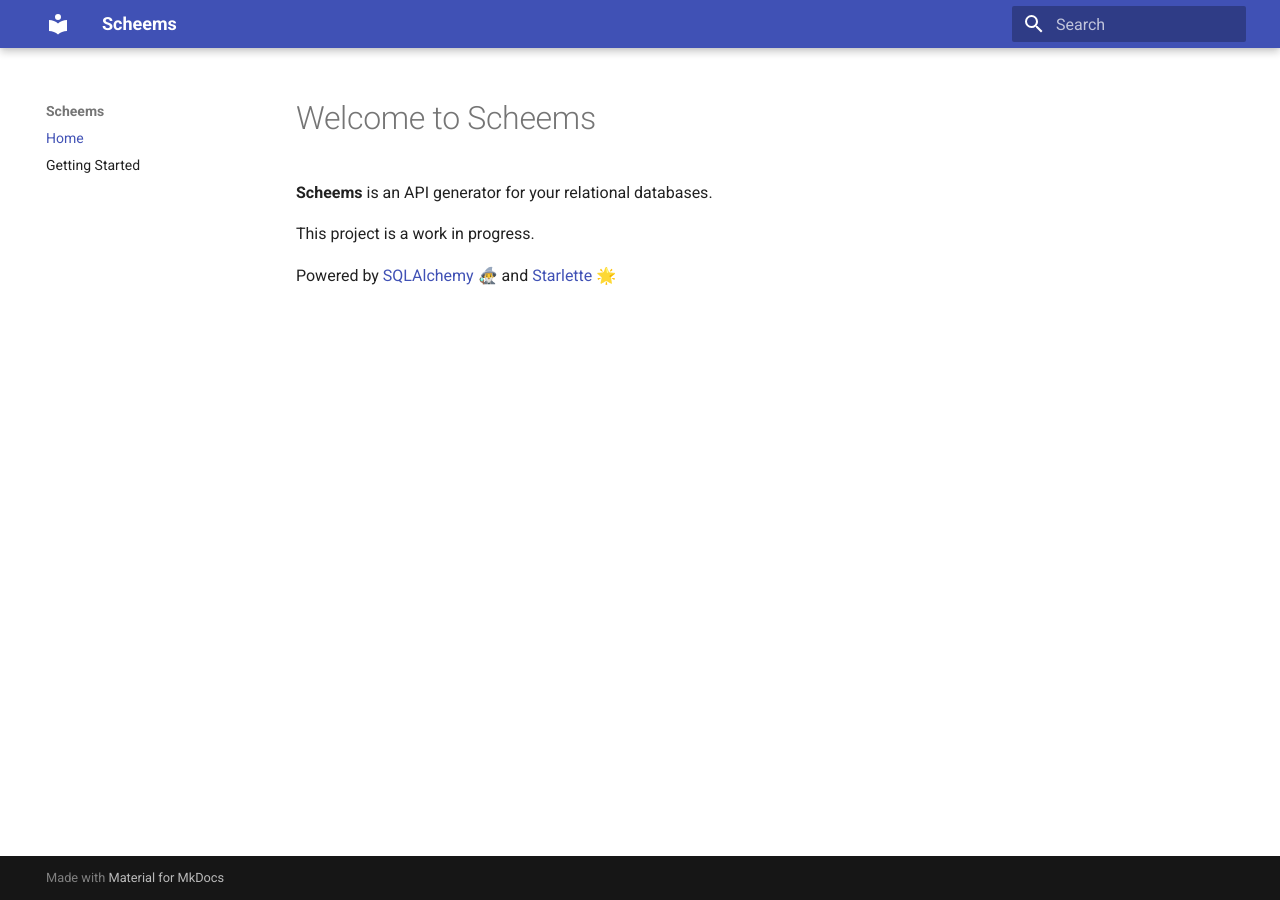
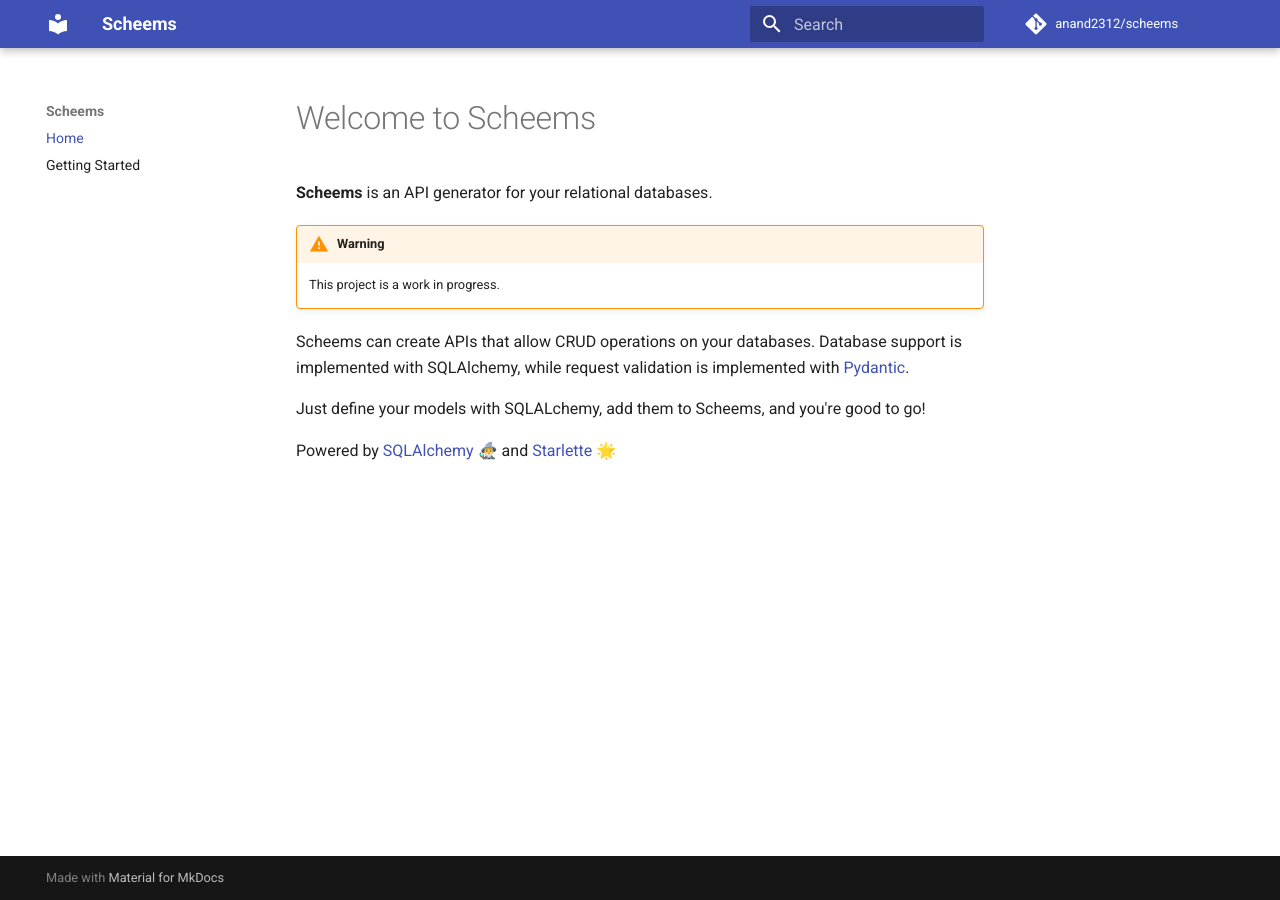
Before and after one commit to anand2312/scheems, an MkDocs documentation site: the page built from docs/index.md, in a window 1280 px wide. Built offline with MkDocs 1.6.1 and Material for MkDocs 9.7.7, drawn with Linux system fonts in a browser that asks for light colours; comment, search, counter and statistics services are not loaded.

Commit message:
docs: add some intro to docs

```diff
--- a/docs/index.md
+++ b/docs/index.md
@@ -2,8 +2,13 @@
 
 **Scheems** is an API generator for your relational databases.
 
-This project is a work in progress.
+!!! warning
+    This project is a work in progress.
 
+Scheems can create APIs that allow CRUD operations on your databases.
+Database support is implemented with SQLAlchemy, while request validation is implemented with [Pydantic](https://pydantic-docs.helpmanual.io/).
+
+Just define your models with SQLALchemy, add them to Scheems, and you're good to go!
 
 
 Powered by [SQLAlchemy 🧙‍♂️](https://www.sqlalchemy.org/) and [Starlette 🌟](https://www.starlette.io/)
--- a/mkdocs.yml
+++ b/mkdocs.yml
@@ -1,6 +1,12 @@
 site_name: Scheems
+site_description: Auto generate APIs for your relational databases.
+site_author: Anand Krishna
 theme:
   name: "material"
+
+repo_name: anand2312/scheems
+repo_url: https://github.com/anand2312/scheems/
+edit_uri: edit/main/docs/
 
 nav:
   - Home: index.md
@@ -9,3 +15,7 @@
 plugins:
 - search
 - mkdocstrings
+
+
+markdown_extensions:
+  - admonition
--- a/pyproject.toml
+++ b/pyproject.toml
@@ -20,6 +20,9 @@
 mkdocs = "^1.1.2"
 mkdocs-material = "^7.1.5"
 mkdocstrings = "^0.15.1"
+Markdown = "^3.3.4"
+pymdown-extensions = "^8.2"
+Pygments = "^2.9.0"
 
 [build-system]
 requires = ["poetry-core>=1.0.0"]
```
Also changed, not shown: docs/getting_started.md (+7 -1 lines), 2 other files.
